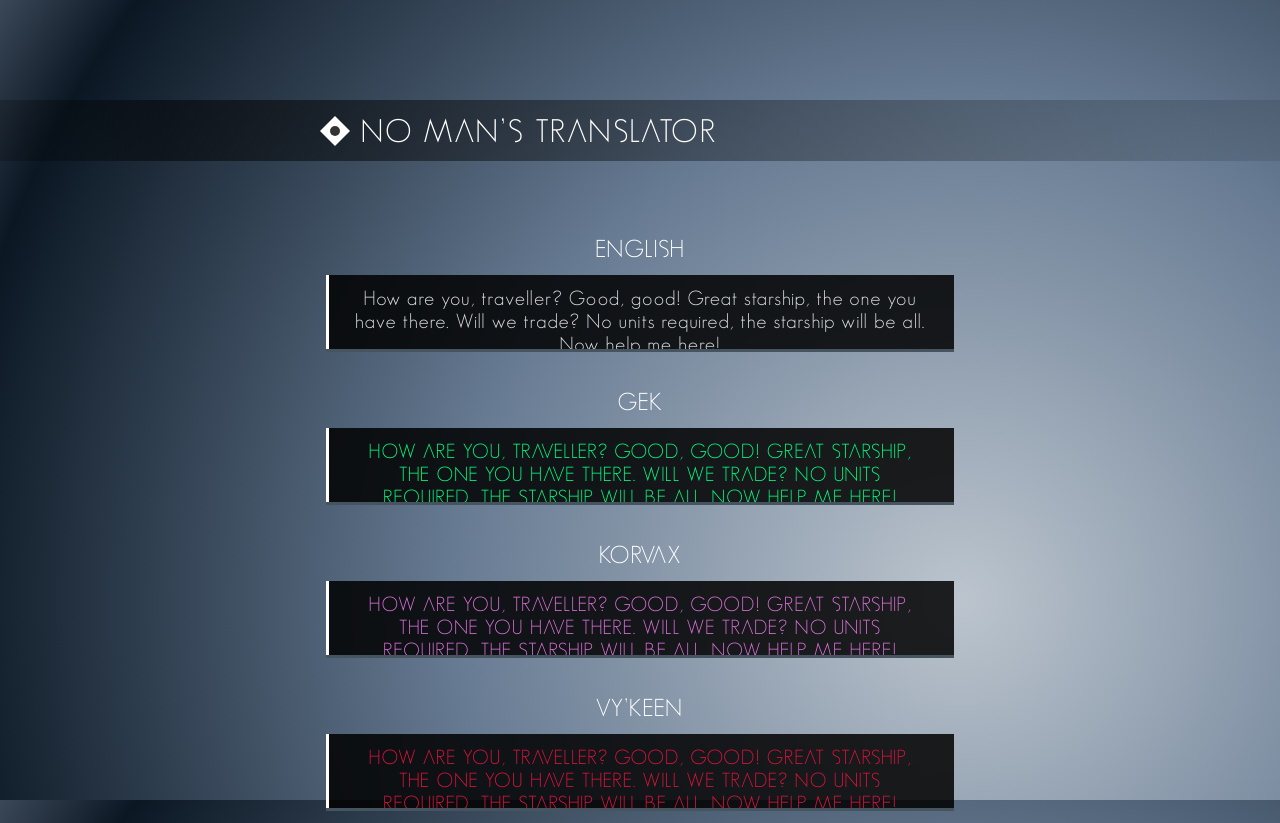
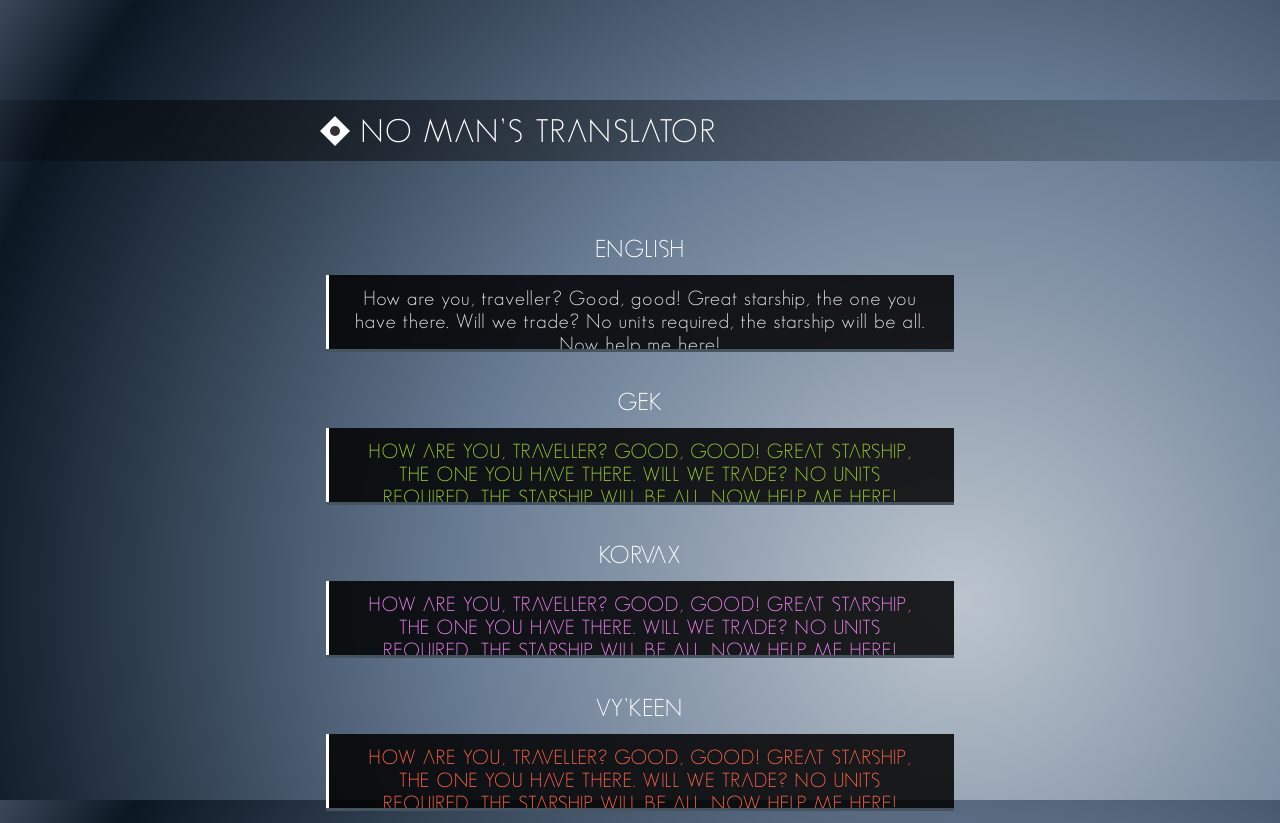
Before and after one commit to PeterShaws/nmt, an Angular app: page / in a window 1280 px wide. Built offline with nearby package versions, Linux system fonts and the light colour scheme; no server answers; what angular-in-memory-web-api would draw is missing.

Commit message:
Updated colors

```diff
--- a/src/app/translator/translator.component.css
+++ b/src/app/translator/translator.component.css
@@ -30,11 +30,11 @@
     color: gainsboro;
 }
 .language.gek textarea {
-    color: springgreen;
+    color: yellowgreen;
 }
 .language.korvax textarea {
-    color: orchid;
+    color: violet;
 }
 .language.vykeen textarea {
-    color: crimson;
+    color: tomato;
 }
```
